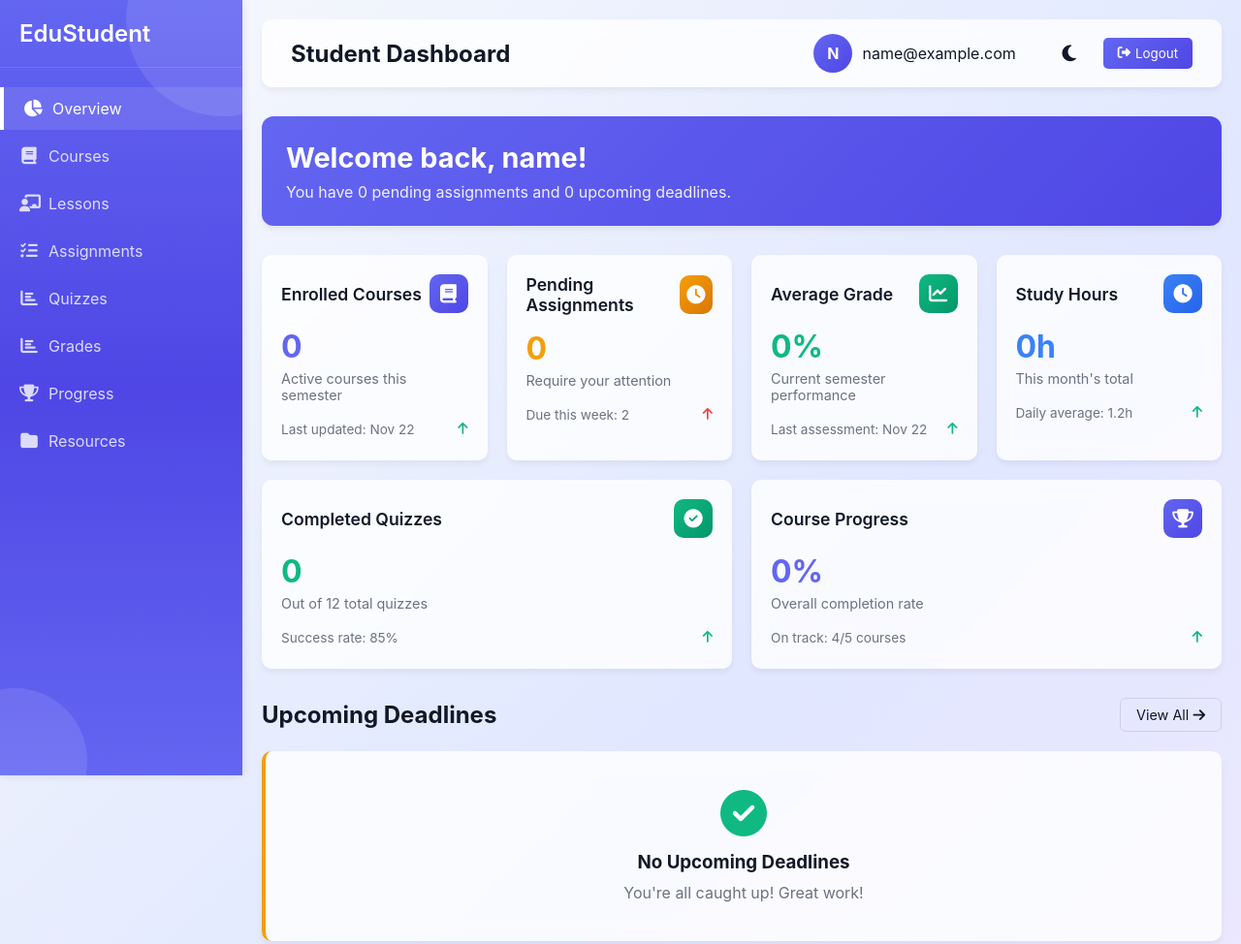
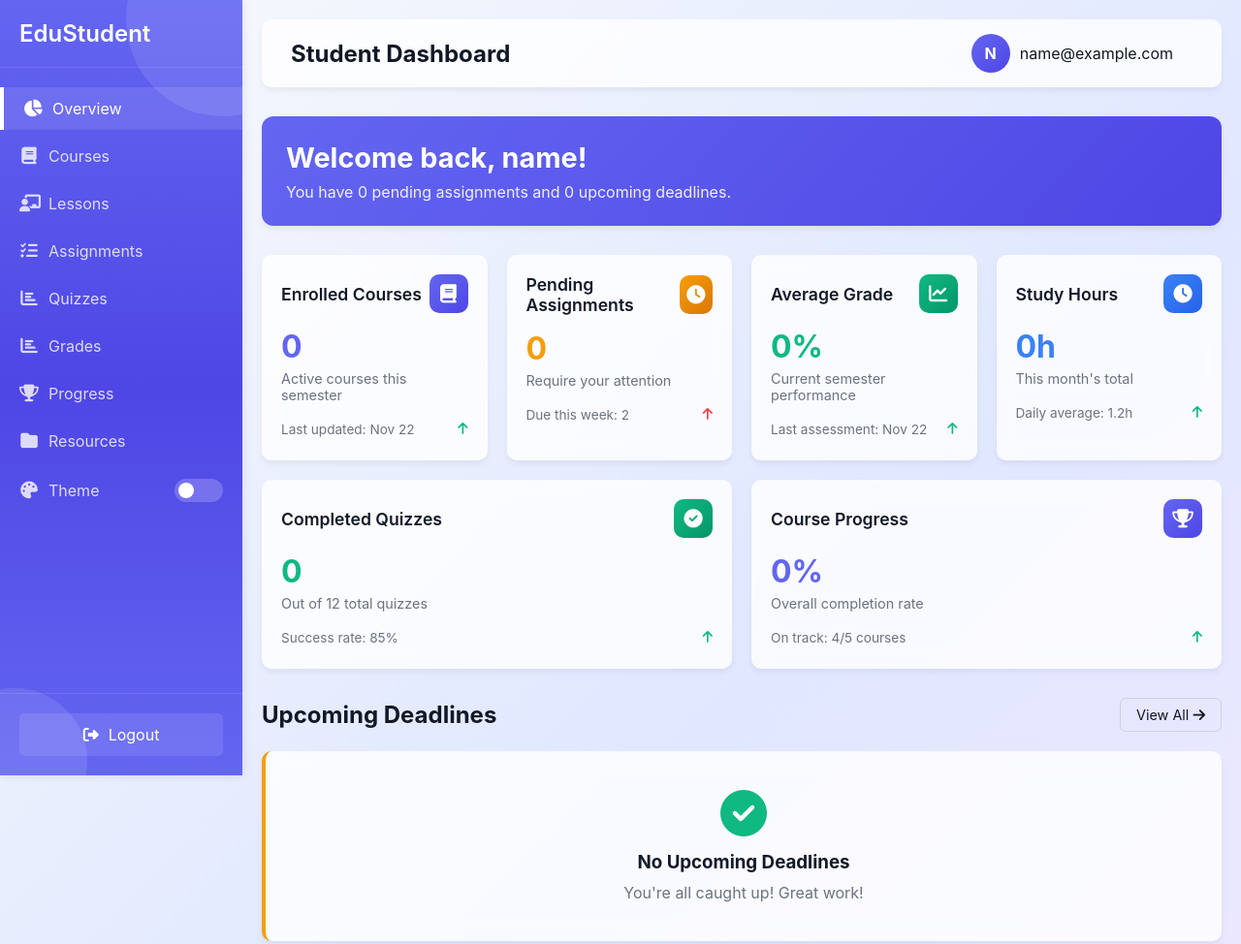
Before and after one commit to only1Mrjoshua/CURRALMS, a website: page static/dashboards/Student-Dashboard-Overview.html in a window 1280 px wide. Shown: the top 974 px of the page at 97% size. Drawn offline with Linux system fonts and the light colour scheme; no server answers; sample sign-in values are in the browser's storage.

Commit message:
updated overview

```diff
--- a/static/dashboards/Student-Dashboard-Overview.html
+++ b/static/dashboards/Student-Dashboard-Overview.html
@@ -91,6 +91,8 @@
         z-index: 1000;
         overflow: hidden;
         transform: translateX(0);
+        display: flex;
+        flex-direction: column;
       }
 
       .sidebar::before {
@@ -137,6 +139,7 @@
         padding: 20px 0;
         position: relative;
         z-index: 10;
+        flex: 1;
       }
 
       .sidebar-menu ul {
@@ -186,6 +189,128 @@
         font-size: 1.1rem;
         width: 20px;
         text-align: center;
+      }
+
+      /* Sidebar Footer */
+      .sidebar-footer {
+        padding: 20px;
+        border-top: 1px solid rgba(255, 255, 255, 0.1);
+        position: relative;
+        z-index: 10;
+      }
+
+      .sidebar-footer .logout-btn {
+        background: rgba(255, 255, 255, 0.1);
+        color: var(--white);
+        border: none;
+        padding: 12px 20px;
+        border-radius: 5px;
+        cursor: pointer;
+        display: flex;
+        align-items: center;
+        justify-content: center;
+        width: 100%;
+        transition: all 0.3s;
+        font-size: 1rem;
+      }
+
+      .sidebar-footer .logout-btn:hover {
+        background: rgba(255, 255, 255, 0.2);
+      }
+
+      .sidebar-footer .logout-btn i {
+        margin-right: 10px;
+      }
+
+      /* Theme Toggle in Sidebar */
+      .theme-toggle-item {
+        display: flex;
+        align-items: center;
+        justify-content: space-between;
+        padding: 12px 20px;
+        color: rgba(255, 255, 255, 0.8);
+        cursor: pointer;
+        transition: all 0.3s;
+        position: relative;
+        overflow: hidden;
+      }
+
+      .theme-toggle-item::before {
+        content: "";
+        position: absolute;
+        top: 0;
+        left: -100%;
+        width: 100%;
+        height: 100%;
+        background: rgba(255, 255, 255, 0.1);
+        transition: left 0.3s ease;
+        z-index: -1;
+      }
+
+      .theme-toggle-item:hover::before {
+        left: 0;
+      }
+
+      .theme-toggle-item:hover {
+        color: var(--white);
+      }
+
+      .theme-toggle-label {
+        display: flex;
+        align-items: center;
+      }
+
+      .theme-toggle-label i {
+        margin-right: 10px;
+        font-size: 1.1rem;
+        width: 20px;
+        text-align: center;
+      }
+
+      /* Toggle Switch */
+      .toggle-switch {
+        position: relative;
+        display: inline-block;
+        width: 50px;
+        height: 24px;
+      }
+
+      .toggle-switch input {
+        opacity: 0;
+        width: 0;
+        height: 0;
+      }
+
+      .toggle-slider {
+        position: absolute;
+        cursor: pointer;
+        top: 0;
+        left: 0;
+        right: 0;
+        bottom: 0;
+        background-color: rgba(255, 255, 255, 0.2);
+        transition: 0.4s;
+        border-radius: 24px;
+      }
+
+      .toggle-slider:before {
+        position: absolute;
+        content: "";
+        height: 16px;
+        width: 16px;
+        left: 4px;
+        bottom: 4px;
+        background-color: white;
+        transition: 0.4s;
+        border-radius: 50%;
+      }
+
+      input:checked + .toggle-slider {
+        background-color: var(--accent-purple);
+      }
+
+      input:checked + .toggle-slider:before {
+        transform: translateX(26px);
       }
 
       /* Hamburger Menu Button */
@@ -286,54 +411,6 @@
         color: var(--white);
         font-weight: bold;
         margin-right: 10px;
-      }
-
-      /* Theme Toggle Button */
-      .theme-toggle {
-        background: none;
-        border: none;
-        color: var(--text-primary);
-        cursor: pointer;
-        width: 40px;
-        height: 40px;
-        border-radius: 50%;
-        display: flex;
-        align-items: center;
-        justify-content: center;
-        transition: all 0.3s ease;
-        font-size: 1.2rem;
-      }
-
-      .theme-toggle:hover {
-        background-color: rgba(0, 0, 0, 0.05);
-      }
-
-      [data-theme="dark"] .theme-toggle:hover {
-        background-color: rgba(255, 255, 255, 0.1);
-      }
-
-      .logout-btn {
-        background: linear-gradient(
-          135deg,
-          var(--primary-indigo),
-          var(--secondary-purple)
-        );
-        color: var(--white);
-        border: none;
-        padding: 8px 15px;
-        border-radius: 5px;
-        cursor: pointer;
-        display: flex;
-        align-items: center;
-        transition: all 0.3s;
-      }
-
-      .logout-btn:hover {
-        opacity: 0.9;
-      }
-
-      .logout-btn i {
-        margin-right: 5px;
       }
 
       /* Welcome Banner */
@@ -1231,11 +1308,6 @@
         .user-avatar {
           width: 35px;
           height: 35px;
-        }
-
-        .logout-btn {
-          padding: 6px 10px;
-          font-size: 0.9rem;
         }
 
         .overview-cards {
@@ -1338,7 +1410,25 @@
               <span>Resources</span>
             </a>
           </li>
+          <!-- Theme Toggle in Sidebar -->
+          <li class="theme-toggle-item" id="sidebarThemeToggle">
+            <div class="theme-toggle-label">
+              <i class="fas fa-palette"></i>
+              <span>Theme</span>
+            </div>
+            <label class="toggle-switch">
+              <input type="checkbox" id="themeToggleInput" />
+              <span class="toggle-slider"></span>
+            </label>
+          </li>
         </ul>
+      </div>
+
+      <!-- Sidebar Footer with Logout Button -->
+      <div class="sidebar-footer">
+        <button class="logout-btn" id="sidebarLogoutBtn">
+          <i class="fas fa-sign-out-alt"></i> Logout
+        </button>
       </div>
     </div>
 
@@ -1357,13 +1447,6 @@
             <div class="user-avatar" id="currentUserAvatar">JD</div>
             <span id="currentUserName">John Doe</span>
           </div>
-          <!-- Theme Toggle Button -->
-          <button class="theme-toggle" id="themeToggle" title="Toggle theme">
-            <i class="fas fa-moon" id="themeIcon"></i>
-          </button>
-          <button class="logout-btn" id="logoutBtn">
-            <i class="fas fa-sign-out-alt"></i> Logout
-          </button>
         </div>
       </div>
 
@@ -1622,8 +1705,8 @@
       overlay.addEventListener("click", toggleSidebar);
 
       // Theme Management
-      const themeToggle = document.getElementById("themeToggle");
-      const themeIcon = document.getElementById("themeIcon");
+      const themeToggleInput = document.getElementById("themeToggleInput");
+      const sidebarThemeToggle = document.getElementById("sidebarThemeToggle");
       const htmlElement = document.documentElement;
 
       // Function to set theme
@@ -1631,11 +1714,11 @@
         htmlElement.setAttribute("data-theme", theme);
         localStorage.setItem("theme", theme);
 
-        // Update icon
+        // Update toggle switch
         if (theme === "dark") {
-          themeIcon.className = "fas fa-sun";
+          themeToggleInput.checked = true;
         } else {
-          themeIcon.className = "fas fa-moon";
+          themeToggleInput.checked = false;
         }
       }
 
@@ -1688,7 +1771,7 @@
       const API_BASE_URL = getApiBaseUrl();
 
       // Logout Confirmation Elements
-      const logoutBtn = document.getElementById("logoutBtn");
+      const sidebarLogoutBtn = document.getElementById("sidebarLogoutBtn");
       const logoutConfirmationModal = document.getElementById(
         "logoutConfirmationModal"
       );
@@ -2463,7 +2546,7 @@
 
       // Setup logout confirmation functionality
       function setupLogoutConfirmation() {
-        logoutBtn.addEventListener("click", function (e) {
+        sidebarLogoutBtn.addEventListener("click", function (e) {
           e.preventDefault();
           logoutConfirmationModal.style.display = "block";
         });
@@ -2554,7 +2637,11 @@
         initTheme();
 
         // Set up theme toggle
-        themeToggle.addEventListener("click", toggleTheme);
+        themeToggleInput.addEventListener("change", toggleTheme);
+        sidebarThemeToggle.addEventListener("click", function () {
+          themeToggleInput.checked = !themeToggleInput.checked;
+          toggleTheme();
+        });
 
         // Load current user info first
         loadCurrentUserInfo();
```
